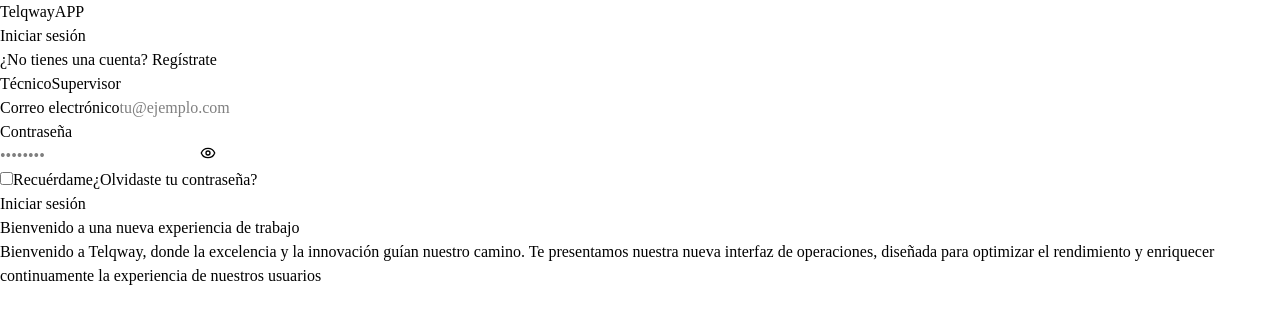
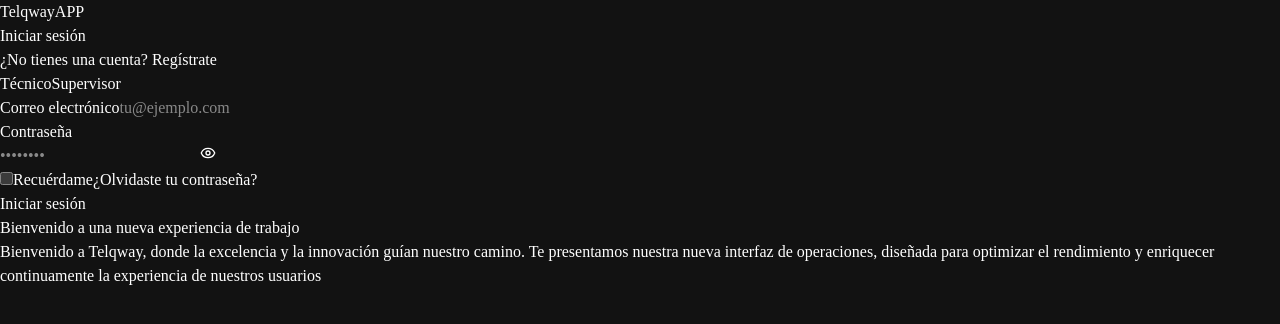
Before and after one commit to bikayze-gif/AppTQW, a React (Vite) app in the folder client/: page /login in a window 1280 px wide. Shown: the top 324 px of the page. Built offline with nearby package versions, Linux system fonts and the light colour scheme; no server answers; a web font is replaced by a local one.

Commit message:
feat: implementar tema oscuro por defecto en toda la aplicación

```diff
--- a/client/index.html
+++ b/client/index.html
@@ -1,5 +1,5 @@
 <!DOCTYPE html>
-<html lang="en">
+<html lang="en" class="dark">
   <head>
     <meta charset="UTF-8" />
     <meta name="viewport" content="width=device-width, initial-scale=1.0, maximum-scale=1" />
--- a/client/src/App.tsx
+++ b/client/src/App.tsx
@@ -165,7 +165,7 @@ function AppLayout() {
 function App() {
   return (
     <QueryClientProvider client={queryClient}>
-      <ThemeProvider attribute="class" defaultTheme="light" enableSystem>
+      <ThemeProvider attribute="class" defaultTheme="dark" enableSystem>
         <AuthProvider>
           <TooltipProvider>
             <Toaster />
--- a/client/src/pages/login.tsx
+++ b/client/src/pages/login.tsx
@@ -41,21 +41,21 @@ export default function Login() {
   };
 
   return (
-    <div className="min-h-screen bg-gradient-to-br from-slate-900 via-slate-950 to-black dark:from-slate-900 dark:via-slate-950 dark:to-black bg-white font-sans flex">
+    <div className="min-h-screen bg-gradient-to-br from-slate-900 via-slate-950 to-black font-sans flex">
       {/* Left Side - Login Form */}
-      <div className="w-full md:w-1/2 flex flex-col justify-center px-8 md:px-12 lg:px-16 py-12 bg-white dark:bg-transparent">
+      <div className="w-full md:w-1/2 flex flex-col justify-center px-8 md:px-12 lg:px-16 py-12 bg-transparent">
         {/* Logo */}
         <div className="mb-7 flex items-center gap-2.5">
           <div className="w-8 h-8 bg-gradient-to-br from-[#06b6d4] to-[#0891b2] rounded-lg flex items-center justify-center">
-            <div className="w-5 h-5 border-2 border-white dark:border-white rounded-sm transform rotate-45" />
+            <div className="w-5 h-5 border-2 border-white rounded-sm transform rotate-45" />
           </div>
           <span className="text-base font-bold text-[#06b6d4]">TelqwayAPP</span>
         </div>
 
         {/* Sign In Title */}
         <div className="mb-5">
-          <h1 className="text-3xl md:text-4xl font-bold text-slate-900 dark:text-white mb-1.5">Iniciar sesión</h1>
-          <p className="text-slate-500 dark:text-slate-400 text-xs md:text-sm">
+          <h1 className="text-3xl md:text-4xl font-bold text-white mb-1.5">Iniciar sesión</h1>
+          <p className="text-slate-400 text-xs md:text-sm">
             ¿No tienes una cuenta?{" "}
             <button className="text-[#06b6d4] hover:text-[#0891b2] font-semibold transition-colors" data-testid="link-signup">
               Regístrate
@@ -65,7 +65,7 @@ export default function Login() {
 
         {/* Error Message */}
         {error && (
-          <div className="flex items-center gap-2 p-3 bg-red-50 dark:bg-red-500/10 border border-red-200 dark:border-red-500/30 rounded-lg text-red-600 dark:text-red-400" data-testid="error-message">
+          <div className="flex items-center gap-2 p-3 bg-red-500/10 border border-red-500/30 rounded-lg text-red-400" data-testid="error-message">
             <AlertCircle size={18} />
             <span className="text-sm">{error}</span>
           </div>
@@ -74,26 +74,24 @@ export default function Login() {
         {/* Form */}
         <form onSubmit={handleSignIn} className="space-y-5">
           {/* Role Selection */}
-          <div className="grid grid-cols-2 gap-3 p-1 bg-slate-100 dark:bg-white/5 rounded-lg border border-slate-200 dark:border-white/10">
+          <div className="grid grid-cols-2 gap-3 p-1 bg-white/5 rounded-lg border border-white/10">
             <button
               type="button"
               onClick={() => setRole("technician")}
-              className={`py-1.5 rounded-md text-xs font-medium transition-all ${
-                role === "technician"
-                  ? "bg-[#06b6d4] text-black shadow-lg"
-                  : "text-slate-500 dark:text-slate-400 hover:text-slate-700 dark:hover:text-white"
-              }`}
+              className={`py-1.5 rounded-md text-xs font-medium transition-all ${role === "technician"
+                ? "bg-[#06b6d4] text-black shadow-lg"
+                : "text-slate-400 hover:text-white"
+                }`}
             >
               Técnico
             </button>
             <button
               type="button"
               onClick={() => setRole("supervisor")}
-              className={`py-1.5 rounded-md text-xs font-medium transition-all ${
-                role === "supervisor"
-                  ? "bg-[#06b6d4] text-black shadow-lg"
-                  : "text-slate-500 dark:text-slate-400 hover:text-slate-700 dark:hover:text-white"
-              }`}
+              className={`py-1.5 rounded-md text-xs font-medium transition-all ${role === "supervisor"
+                ? "bg-[#06b6d4] text-black shadow-lg"
+                : "text-slate-400 hover:text-white"
+                }`}
             >
               Supervisor
             </button>
@@ -101,13 +99,13 @@ export default function Login() {
 
           {/* Email Input */}
           <div className="space-y-1.5">
-            <label className="text-xs font-medium text-slate-700 dark:text-slate-300">Correo electrónico</label>
+            <label className="text-xs font-medium text-slate-300">Correo electrónico</label>
             <input
               type="email"
               value={email}
               onChange={(e) => setEmail(e.target.value)}
               placeholder="tu@ejemplo.com"
-              className="w-full px-3 py-2.5 bg-white dark:bg-white/5 border border-slate-300 dark:border-white/20 rounded-lg text-sm text-slate-900 dark:text-white placeholder:text-slate-400 dark:placeholder:text-slate-500 focus:outline-none focus:border-[#06b6d4] dark:focus:border-[#06b6d4] focus:ring-2 focus:ring-[#06b6d4]/20 transition-all"
+              className="w-full px-3 py-2.5 bg-white/5 border border-white/20 rounded-lg text-sm text-white placeholder:text-slate-500 focus:outline-none focus:border-[#06b6d4] focus:ring-2 focus:ring-[#06b6d4]/20 transition-all"
               data-testid="input-email"
               required
             />
@@ -115,21 +113,21 @@ export default function Login() {
 
           {/* Password Input */}
           <div className="space-y-1.5">
-            <label className="text-xs font-medium text-slate-700 dark:text-slate-300">Contraseña</label>
+            <label className="text-xs font-medium text-slate-300">Contraseña</label>
             <div className="relative">
               <input
                 type={showPassword ? "text" : "password"}
                 value={password}
                 onChange={(e) => setPassword(e.target.value)}
                 placeholder="••••••••"
-                className="w-full px-3 py-2.5 bg-white dark:bg-white/5 border border-slate-300 dark:border-white/20 rounded-lg text-sm text-slate-900 dark:text-white placeholder:text-slate-400 dark:placeholder:text-slate-500 focus:outline-none focus:border-[#06b6d4] dark:focus:border-[#06b6d4] focus:ring-2 focus:ring-[#06b6d4]/20 transition-all pr-10"
+                className="w-full px-3 py-2.5 bg-white/5 border border-white/20 rounded-lg text-sm text-white placeholder:text-slate-500 focus:outline-none focus:border-[#06b6d4] focus:ring-2 focus:ring-[#06b6d4]/20 transition-all pr-10"
                 data-testid="input-password"
                 required
               />
               <button
                 type="button"
                 onClick={() => setShowPassword(!showPassword)}
-                className="absolute right-3 top-1/2 -translate-y-1/2 text-slate-400 hover:text-slate-600 dark:hover:text-white transition-colors"
+                className="absolute right-3 top-1/2 -translate-y-1/2 text-slate-400 hover:text-white transition-colors"
                 data-testid="button-toggle-password"
               >
                 {showPassword ? <EyeOff size={16} /> : <Eye size={16} />}
@@ -144,15 +142,15 @@ export default function Login() {
                 type="checkbox"
                 checked={rememberMe}
                 onChange={(e) => setRememberMe(e.target.checked)}
-                className="w-3.5 h-3.5 rounded border border-slate-300 dark:border-white/20 bg-white dark:bg-white/5 accent-[#06b6d4] cursor-pointer"
+                className="w-3.5 h-3.5 rounded border border-white/20 bg-white/5 accent-[#06b6d4] cursor-pointer"
                 data-testid="checkbox-remember"
               />
-              <span className="text-xs text-slate-500 dark:text-slate-400">Recuérdame</span>
+              <span className="text-xs text-slate-400">Recuérdame</span>
             </label>
             <button
               type="button"
               onClick={() => setLocation("/forgot-password")}
-              className="text-xs text-slate-500 dark:text-slate-400 hover:text-[#06b6d4] transition-colors font-medium"
+              className="text-xs text-slate-400 hover:text-[#06b6d4] transition-colors font-medium"
               data-testid="link-forgot-password"
             >
               ¿Olvidaste tu contraseña?
@@ -179,10 +177,10 @@ export default function Login() {
       </div>
 
       {/* Right Side - Welcome Section */}
-      <div className="hidden md:flex w-1/2 bg-gradient-to-br from-slate-800 via-slate-900 to-slate-950 dark:from-slate-900 dark:via-slate-950 dark:to-black relative overflow-hidden flex-col justify-center items-center px-12">
+      <div className="hidden md:flex w-1/2 bg-gradient-to-br from-slate-800 via-slate-900 to-slate-950 relative overflow-hidden flex-col justify-center items-center px-12">
         {/* Decorative Circles */}
-        <div className="absolute top-20 right-20 w-96 h-96 bg-[#06b6d4]/10 dark:bg-[#06b6d4]/5 rounded-full blur-3xl"></div>
-        <div className="absolute bottom-0 left-0 w-96 h-96 bg-[#0891b2]/10 dark:bg-[#0891b2]/5 rounded-full blur-3xl"></div>
+        <div className="absolute top-20 right-20 w-96 h-96 bg-[#06b6d4]/5 rounded-full blur-3xl"></div>
+        <div className="absolute bottom-0 left-0 w-96 h-96 bg-[#0891b2]/5 rounded-full blur-3xl"></div>
 
         {/* Content */}
         <div className="relative z-10 text-center space-y-5 max-w-md">
@@ -190,7 +188,7 @@ export default function Login() {
             <h2 className="text-4xl md:text-5xl font-bold text-white leading-tight mb-3">
               Bienvenido a una nueva experiencia de trabajo
             </h2>
-            <p className="text-slate-200 dark:text-slate-300 text-sm leading-relaxed">
+            <p className="text-slate-300 text-sm leading-relaxed">
               Bienvenido a Telqway, donde la excelencia y la innovación guían nuestro camino.
               Te presentamos nuestra nueva interfaz de operaciones, diseñada para optimizar el rendimiento
               y enriquecer continuamente la experiencia de nuestros usuarios
```
Also changed, not shown: 2 other files (tests, documents, lock files or other folders).
